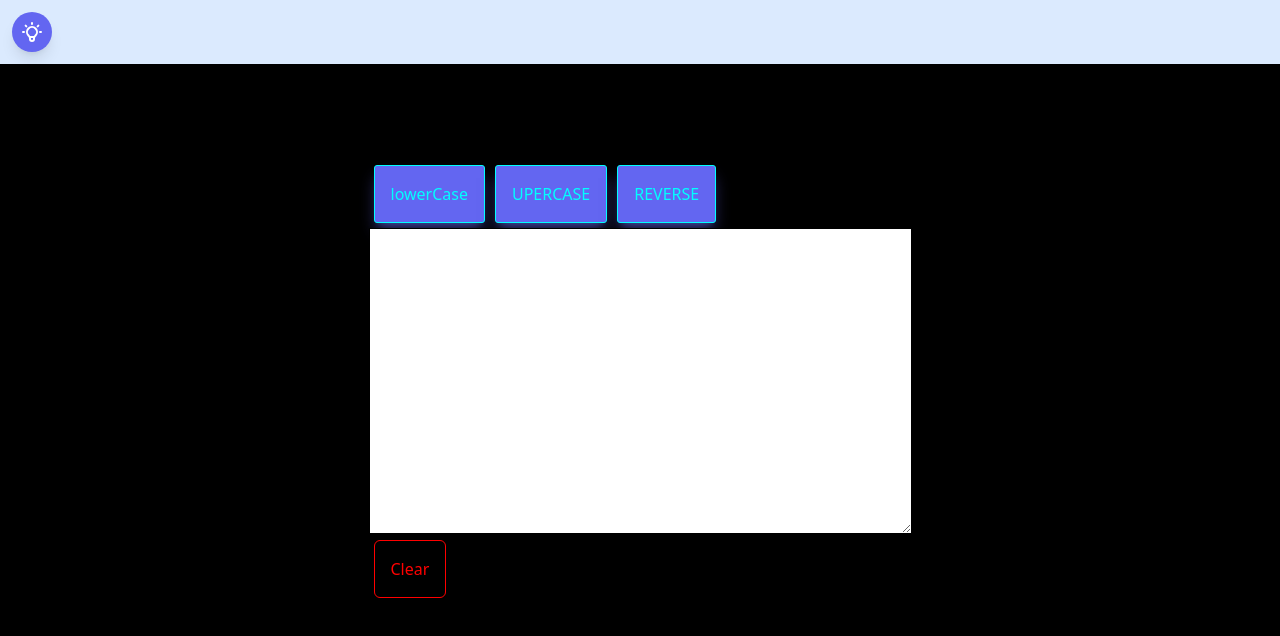
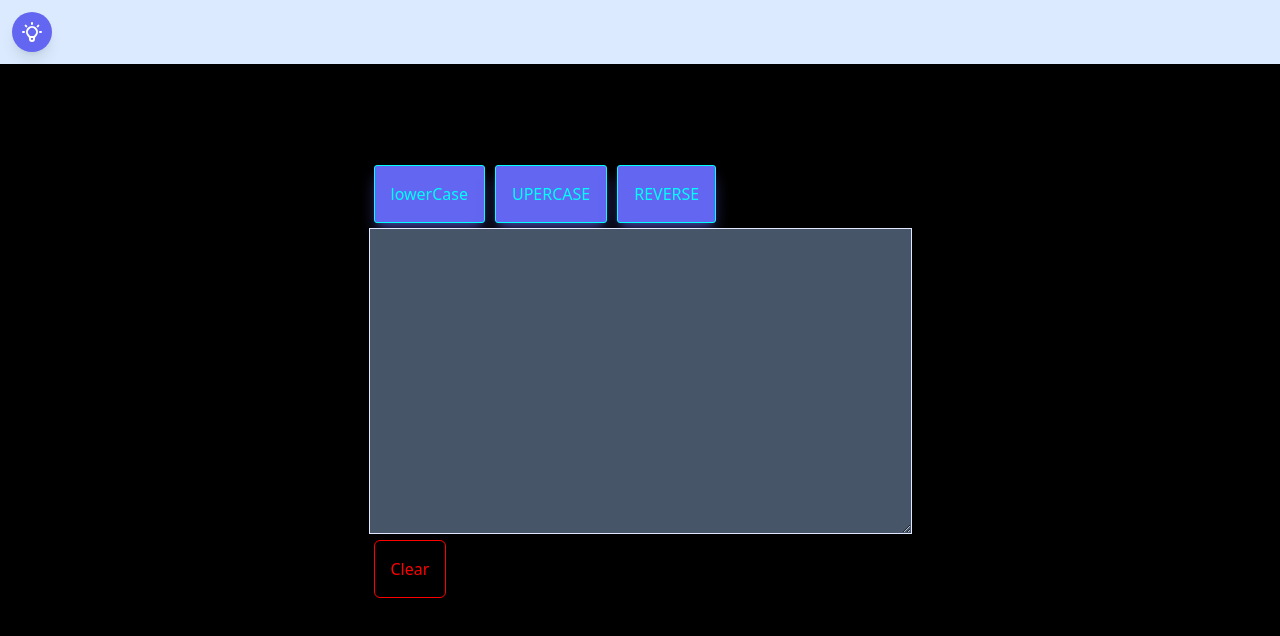
Before and after one commit to Jrod-DEV/text-converter-app, a React (Create React App) app: page / in a window 1280 px wide. Shown: the top 636 px of the page. Built offline with nearby package versions, Linux system fonts and the light colour scheme.

Commit message:
styles: textarea changes aplyed on dark-mode

```diff
--- a/src/components/App.js
+++ b/src/components/App.js
@@ -68,7 +68,7 @@ export const App = () => {
           {/*  onChange={lowerCase}>lowercase  */}
 
           <textarea
-            class="textInput"
+            class="textInput dark:bg-slate-600 dark:text-indigo-100"
             name="textarea"
             rows="10"
             cols="50"
--- a/src/components/NavBar/NavBar.js
+++ b/src/components/NavBar/NavBar.js
@@ -7,7 +7,7 @@ export const NavBar = () => {
     <div className="fixed top-0 bg-blue-100 w-full p-3">
       <span
         onClick={() => setTheme(colorTheme)}
-        className="w-10 h-10 bg-indigo-500 block rounded-full shadow-lg cursor-pointer text-white flex items-center justify-center"
+        className="w-10 h-10 bg-indigo-500 rounded-full shadow-lg cursor-pointer text-white flex items-center justify-center"
       >
         {colorTheme === 'light' ? (
           <svg
```
